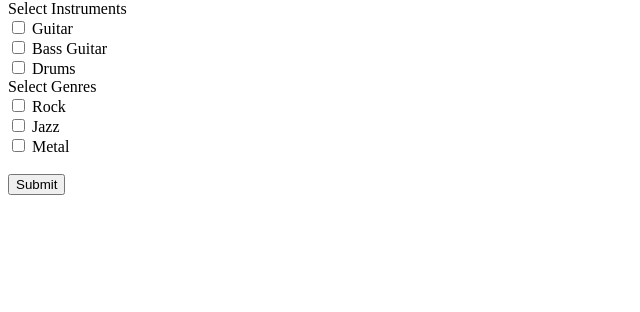
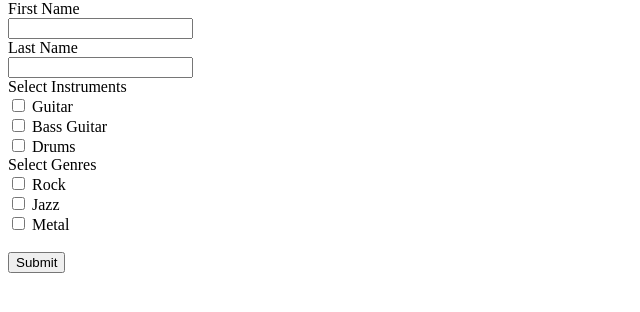
Before and after one commit to MTheodorou100/Bandmates, a PHP site: page /profile.php in a window 1280 px wide. Shown: the part 44-356 px from the top of the page, without its empty margins (0-640 px from the left). Run offline with PHP 8.4, Linux system fonts and the light colour scheme.

Commit message:
added first and last name

```diff
--- a/profile.php
+++ b/profile.php
@@ -12,6 +12,14 @@
         <main>
             <section>
                 <form action="/profile.php">
+                    First Name
+                    <br>
+                    <input type="text">
+                    <br>
+                    Last Name
+                    <br>
+                    <input type="text">
+                    <br>
                     Select Instruments
                     <br>
                     <input type="checkbox" id="instr1" value="Guitar">
```
